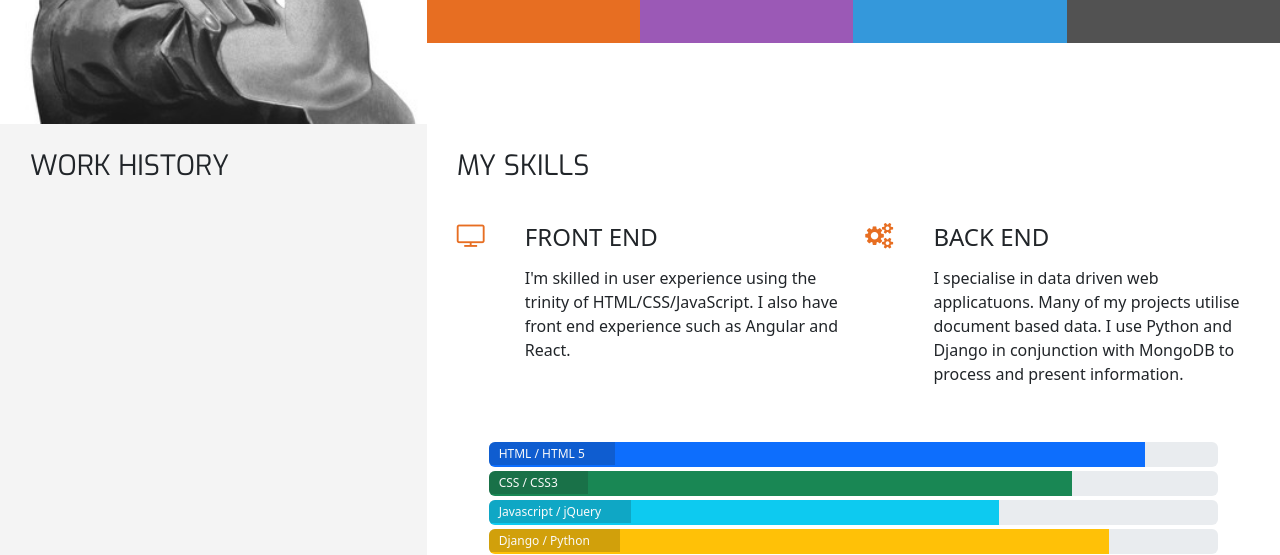
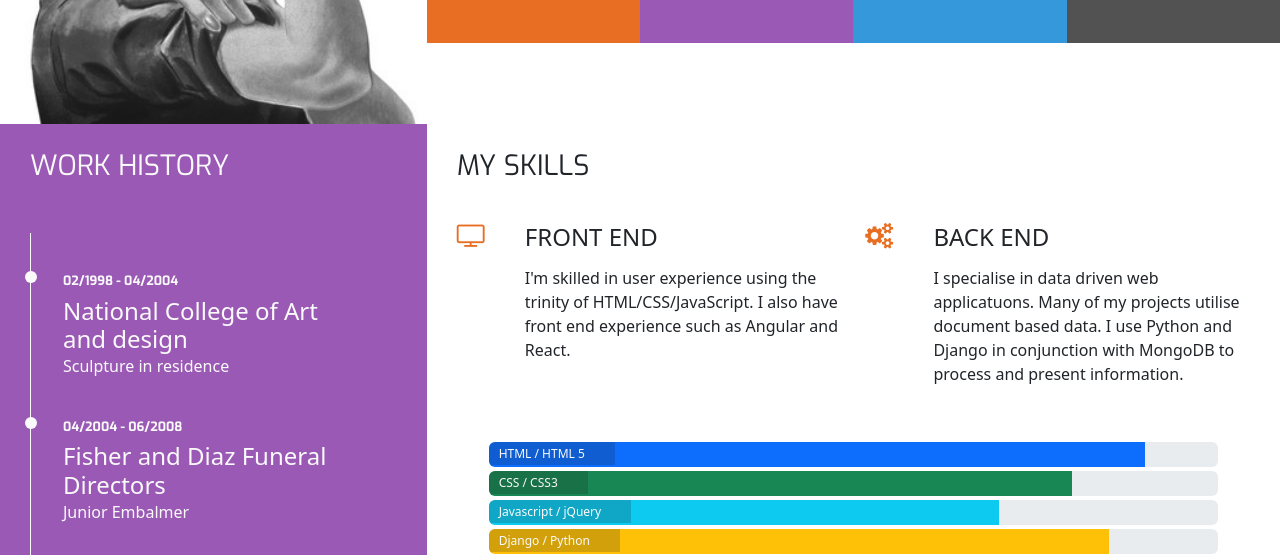
Before and after one commit to dooco/resume, a plain HTML site: page resume.html in a window 1280 px wide. Shown: the part 236-791 px from the top of the page. Drawn offline with nearby package versions, Linux system fonts and the light colour scheme.

Commit message:
add work history to resume

```diff
--- a/assets/css/style.css
+++ b/assets/css/style.css
@@ -28,6 +28,10 @@
 
 .bg-color-personal-info {
     background-color: #f4f4f4;
+}
+
+.bg-color-work-history {
+    background-color: #9b59b6;
 }
 
 /*--------------------------------------------Special padding margins text */
@@ -62,6 +66,7 @@ h4 {
     float: none;
 }
 
+.history-heading,
 .section-heading {
     font-family: "Exo", sans-serif;
     font-weight: 400;
@@ -275,3 +280,52 @@ social-links {
 .progress-section {
     margin: 40px 20px;
 }
+
+/*--------------------------------------------Work History  */
+
+.history-heading {
+    color: #fafafa;
+    margin-bottom: 50px;
+}
+
+.timeline-item {
+    padding: 4em 2em 0em 2em;
+    position: relative;
+    color: #fafafa;
+    border-left: 1px solid;
+}
+
+.timeline-item p {
+    padding: 0;
+    margin: 0;
+}
+
+.timeline-item::before {
+    content: attr(data-dates);
+    position: absolute;
+    left: 2.5em;
+    top: 3em;
+    display: block;
+    font-family: "Exo", sans-serif;
+    font-weight: 700;
+    font-size: 0.8em;
+    padding: 0;
+    margin: 0;
+}
+
+.timeline-item::after {
+    width: 12px;
+    height: 12px;
+    display: block;
+    top: 2.4em;
+    position: absolute;
+    left: -6px;
+    border-radius: 12px;
+    content: '';
+    background: #fafafa;
+
+}
+
+.history-items {
+    margin-bottom: 30px;
+}
--- a/resume.html
+++ b/resume.html
@@ -58,14 +58,32 @@
     </header>
     <section class="container-fluid">
         <div class="row">
-            <div class="col-md-4 bg-color-personal-info section-column">
+            <div class="col-md-4 bg-color-work-history section-column">
                 <div class="row">
                     <div class="col-12">
-                        <h3 class="section-heading uppercase">
+                        <h3 class="history-heading uppercase">
                             Work History
                         </h3>
                     </div>
                 </div>
+                <div class="history-items">
+                <div class="timeline-item" data-dates="02/1998 - 04/2004">
+                    <h4>National College of Art and design</h4>
+                    <p>Sculpture in residence</p>
+                </div>
+                <div class="timeline-item" data-dates="04/2004 - 06/2008">
+                    <h4>Fisher and Diaz Funeral Directors</h4>
+                    <p>Junior Embalmer</p>
+                </div>
+                <div class="timeline-item" data-dates="06/2008 - 06/2011">
+                    <h4>Phantom Design Inc.</h4>
+                    <p>Junior Front End Developer</p>
+                </div>
+                <div class="timeline-item" data-dates="06/2011 - Present">
+                    <h4>Hooli Inc. Silicon Valley</h4>
+                    <p>Full Stack Developer</p>
+                </div>
+            </div>
             </div>
             <div class="col-md-8 bg-color-three-reasons section-column">
                 <div class="row">
```
